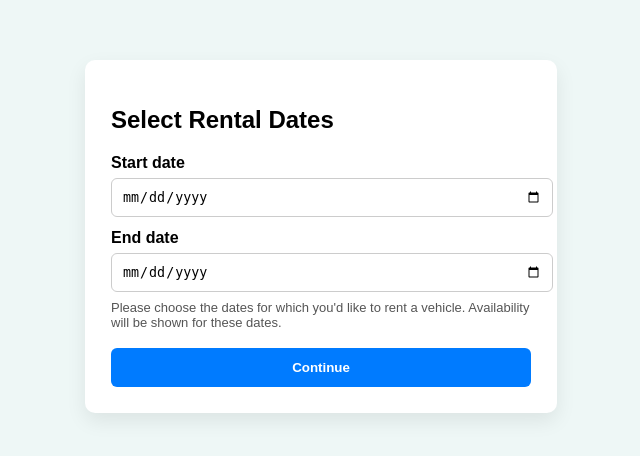
After one commit to krishang-r/vehicle-rental, a Flask app: page /select-dates in a window 1280 px wide. The commit adds this page. Shown: the top 456 px of the page, without its empty margins (319-959 px from the left). Run offline with Flask 3, Linux system fonts and the light colour scheme; the visitor is signed in with stand-in values (Sample User, id 1).

Commit message:
chore: save workspace changes (assistant push)

```diff
--- a/app.py
+++ b/app.py
@@ -1,4 +1,5 @@
-from flask import Flask, render_template, request, redirect, url_for, session, flash, jsonify
+from flask import Flask, render_template, request, redirect, url_for, session, flash, jsonify, get_flashed_messages
+import json
 from flask_sqlalchemy import SQLAlchemy
 from datetime import datetime
 from functools import wraps
@@ -104,6 +105,9 @@ def login():
         if user and user.check_password(password):
             session['user_id'] = user.id
             session['role'] = user.role
+            # If regular user, require selecting rental dates first
+            if user.role != 'admin' and (not session.get('rental_start') or not session.get('rental_end')):
+                return redirect(url_for('select_dates'))
             return redirect(url_for('admin_dashboard' if user.role == 'admin' else 'dashboard'))
 
         flash("Invalid username or password", 'danger')
@@ -148,7 +152,10 @@ def register():
         session['account_created'] = True
         return redirect(url_for('login'))
 
-    return render_template('register.html')
+    # For GET, gather any flashed messages and pass them into the template
+    msgs = get_flashed_messages(with_categories=True)
+    server_messages_json = json.dumps(msgs)
+    return render_template('register.html', server_messages_json=server_messages_json)
 
 
 @app.route('/check_username')
@@ -169,8 +176,38 @@ def check_username():
 @app.route('/dashboard')
 @login_required
 def dashboard():
+    # Require rental dates in session
+    start = session.get('rental_start')
+    end = session.get('rental_end')
+    if not start or not end:
+        flash('Please select rental dates first.', 'warning')
+        return redirect(url_for('select_dates'))
+
+    try:
+        req_start = datetime.strptime(start, '%Y-%m-%d').date()
+        req_end = datetime.strptime(end, '%Y-%m-%d').date()
+    except Exception:
+        flash('Invalid rental dates in session. Please select again.', 'danger')
+        session.pop('rental_start', None)
+        session.pop('rental_end', None)
+        return redirect(url_for('select_dates'))
+
+    # Find bookings that overlap the requested window and are not cancelled
+    overlapping_bookings = Booking.query.filter(Booking.status != 'Cancelled').all()
+    unavailable_vehicle_ids = set()
+    for b in overlapping_bookings:
+        try:
+            b_start = datetime.strptime(b.start_date, '%Y-%m-%d').date()
+            b_end = datetime.strptime(b.end_date, '%Y-%m-%d').date()
+        except Exception:
+            continue
+        # overlap if booking_start <= req_end and booking_end >= req_start
+        if b_start <= req_end and b_end >= req_start:
+            unavailable_vehicle_ids.add(b.vehicle_id)
+
     vehicles = Vehicle.query.all()
-    return render_template('dashboard.html', vehicles=vehicles)
+    return render_template('dashboard.html', vehicles=vehicles, unavailable_vehicle_ids=unavailable_vehicle_ids,
+                           rental_start=start, rental_end=end)
 
 @app.route('/admin', methods=['GET', 'POST'])
 @login_required
@@ -191,6 +228,31 @@ def admin_dashboard():
 
     return render_template('admin_dashboard.html', vehicles=vehicles, bookings=bookings,
                            selected_filter=selected_filter, user_records=user_records)
+
+
+@app.route('/select-dates', methods=['GET', 'POST'])
+@login_required
+def select_dates():
+    # Allow user to pick rental start and end dates before viewing availability
+    if request.method == 'POST':
+        start = request.form.get('start')
+        end = request.form.get('end')
+        try:
+            s = datetime.strptime(start, '%Y-%m-%d').date()
+            e = datetime.strptime(end, '%Y-%m-%d').date()
+            if e < s:
+                flash('End date must be the same or after start date.', 'danger')
+                return render_template('select_dates.html', rental_start=start, rental_end=end)
+        except Exception:
+            flash('Invalid dates provided. Use YYYY-MM-DD.', 'danger')
+            return render_template('select_dates.html', rental_start=start, rental_end=end)
+
+        session['rental_start'] = start
+        session['rental_end'] = end
+        return redirect(url_for('dashboard'))
+
+    # GET
+    return render_template('select_dates.html', rental_start=session.get('rental_start'), rental_end=session.get('rental_end'))
 
 
 @app.route('/admin/add-vehicle', methods=['GET', 'POST'])
@@ -311,24 +373,51 @@ def view_bookings():
 @login_required
 def book_vehicle(vehicle_id):
     vehicle = Vehicle.query.get_or_404(vehicle_id)
+    # Ensure rental dates are selected in session
+    start = session.get('rental_start')
+    end = session.get('rental_end')
+    if not start or not end:
+        flash('Please select rental dates before booking.', 'warning')
+        return redirect(url_for('select_dates'))
 
-    if vehicle.availability != 'Available':
-        flash('Vehicle is not available.', 'danger')
-        return redirect(url_for('dashboard'))
+    try:
+        req_start = datetime.strptime(start, '%Y-%m-%d').date()
+        req_end = datetime.strptime(end, '%Y-%m-%d').date()
+    except Exception:
+        flash('Invalid rental dates. Please select again.', 'danger')
+        session.pop('rental_start', None)
+        session.pop('rental_end', None)
+        return redirect(url_for('select_dates'))
 
+    # Check for overlapping bookings for this vehicle
+    overlapping = Booking.query.filter(Booking.vehicle_id == vehicle.id, Booking.status != 'Cancelled').all()
+    for b in overlapping:
+        try:
+            b_start = datetime.strptime(b.start_date, '%Y-%m-%d').date()
+            b_end = datetime.strptime(b.end_date, '%Y-%m-%d').date()
+        except Exception:
+            continue
+        if b_start <= req_end and b_end >= req_start:
+            flash('This vehicle is not available for the selected dates.', 'danger')
+            return redirect(url_for('dashboard'))
+
+    # If POST, use submitted or session dates to create booking_info
     if request.method == 'POST':
+        s_date = request.form.get('start_date') or start
+        e_date = request.form.get('end_date') or end
         session['booking_info'] = {
             'vehicle_id': vehicle_id,
             'gov_id': request.form['gov_id'],
             'license': request.form['license'],
             'start_point': request.form['start_point'],
             'end_point': request.form['end_point'],
-            'start_date': request.form['start_date'],
-            'end_date': request.form['end_date']
+            'start_date': s_date,
+            'end_date': e_date
         }
         return redirect(url_for('payment'))
 
-    return render_template('book_vehicle.html', vehicle=vehicle)
+    # Prefill form with rental dates from session
+    return render_template('book_vehicle.html', vehicle=vehicle, prefill_start=start, prefill_end=end)
 
 @app.route('/payment', methods=['GET', 'POST'])
 @login_required
--- /dev/null
+++ b/templates/select_dates.html
@@ -0,0 +1,30 @@
+<!DOCTYPE html>
+<html>
+<head>
+    <meta charset="utf-8">
+    <title>Select Rental Dates</title>
+    <style>
+        body { font-family: Arial, sans-serif; background:#eef7f6; }
+        .box { max-width:420px;margin:60px auto;padding:26px;background:#fff;border-radius:10px;box-shadow:0 8px 20px rgba(0,0,0,0.08); }
+        label{display:block;margin-top:12px;font-weight:600}
+        input[type=date]{width:100%;padding:10px;margin-top:6px;border-radius:6px;border:1px solid #ccc}
+        button{margin-top:18px;width:100%;padding:12px;background:#007bff;color:#fff;border:none;border-radius:6px;font-weight:700}
+        .note{font-size:13px;color:#555;margin-top:8px}
+    </style>
+</head>
+<body>
+  <div class="box">
+    <h2>Select Rental Dates</h2>
+    <form method="POST">
+      <label for="start">Start date</label>
+      <input id="start" name="start" type="date" required value="{{ rental_start if rental_start else '' }}">
+
+      <label for="end">End date</label>
+      <input id="end" name="end" type="date" required value="{{ rental_end if rental_end else '' }}">
+
+      <div class="note">Please choose the dates for which you'd like to rent a vehicle. Availability will be shown for these dates.</div>
+      <button type="submit">Continue</button>
+    </form>
+  </div>
+</body>
+</html>
```
Also changed, not shown: templates/book_vehicle.html (+5 -2 lines), templates/dashboard.html (+7 -4 lines), templates/register.html (+70 -15 lines).
